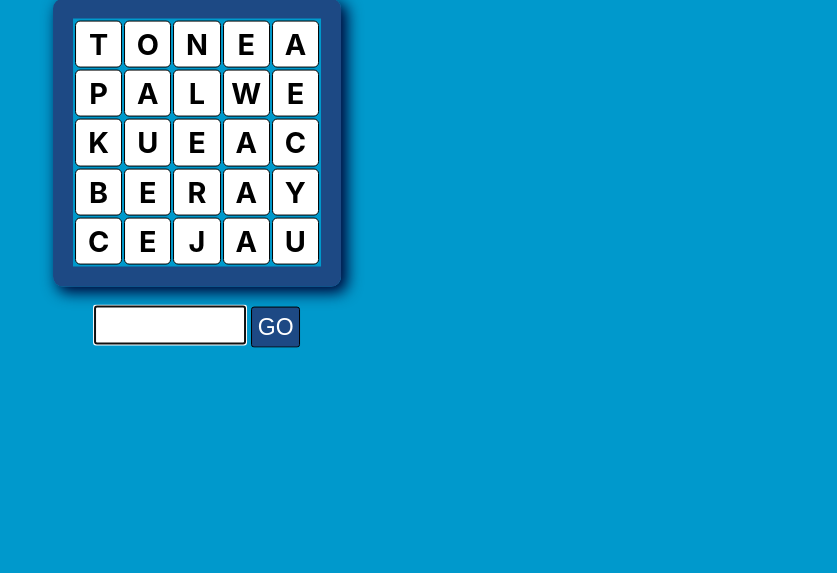
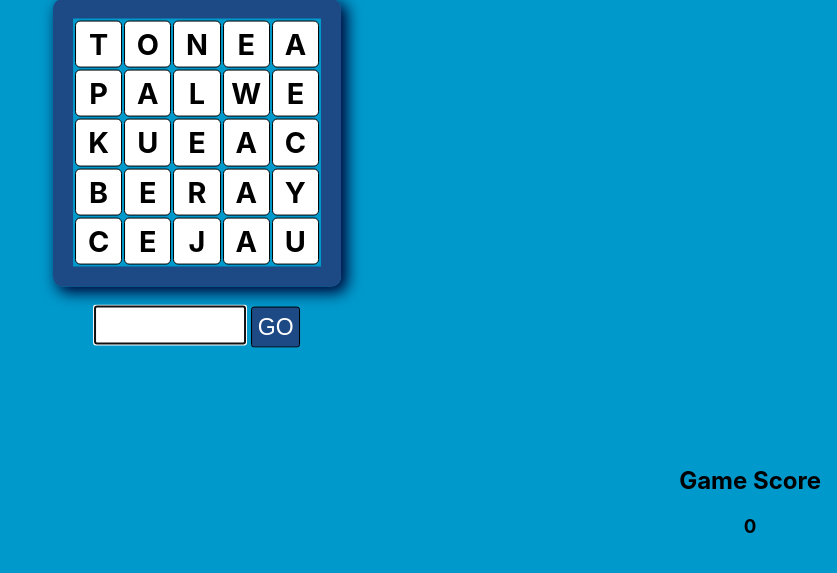
Before and after one commit to maxjeon97/flask-boggle, a Flask app: page / in a window 1280 px wide. Shown: the part 227-800 px from the top of the page, without its empty margins (443-1280 px from the left). Run offline with Flask 3, Linux system fonts and the light colour scheme.

Commit message:
added game score counter

```diff
--- a/app.py
+++ b/app.py
@@ -70,5 +70,8 @@ def score_word():
 
     else:
         word_status = "ok"
+        game.play_and_score_word(word)
 
-    return jsonify({"result": f"{word_status}"})
+    game_score = game.score
+
+    return jsonify({"result": f"{word_status}", "gameScore": game_score})
--- a/static/boggle.css
+++ b/static/boggle.css
@@ -74,3 +74,10 @@ form {
     color: white;
     text-transform: uppercase;
 }
+
+.game-score {
+    position: absolute;
+    bottom: 1em;
+    right: 1em;
+    text-align: center;
+}
--- a/static/boggle.js
+++ b/static/boggle.js
@@ -7,6 +7,7 @@ const $message = $(".msg");
 const $table = $("table");
 
 const $tbody = $("tbody");
+const $gameScore = $("#score")
 
 
 let gameId;
@@ -47,7 +48,7 @@ function displayBoard(board) {
 
 
 /* Submit request to API to get score of a word
-Returns an object -> {"result": "...word_status..."}
+Returns an object -> {"result": "...word_status...", "gameScore": game_score}
 */
 async function getScore() {
   const response = await fetch(
@@ -74,11 +75,11 @@ async function getScore() {
 /* Returns message based on results of word submission */
 function generateMessage(data) {
   if (data.result === "not-word") {
-    return `Not a word!`;
+    return `That is not a word!`;
   }
 
   else if (data.result === "not-on-board") {
-    return `The word doesn't exist on this board!`;
+    return `That word doesn't exist on this board!`;
   }
 
   else {
@@ -86,6 +87,9 @@ function generateMessage(data) {
   }
 }
 
+function displayScore(data) {
+  $gameScore.html(`${data.gameScore}`)
+}
 
 /* Displays message in the DOM if word is invalid
 Otherwise appends word to the DOM word list*/
@@ -107,6 +111,8 @@ async function handleFormSubmit(evt) {
 
   const data = await getScore();
   const message = generateMessage(data);
+  displayScore(data);
+
   displayResult(message);
 }
 
--- a/templates/index.html
+++ b/templates/index.html
@@ -34,6 +34,11 @@
     <!-- our JS will words here as they score -->
   </ul>
 
+  <div class="game-score">
+    <h2>Game Score</h2>
+    <h3 id="score">0</h3>
+  </div>
+
   <script src="http://unpkg.com/jquery"></script>
   <script src="/static/boggle.js"></script>
 </body>
```
